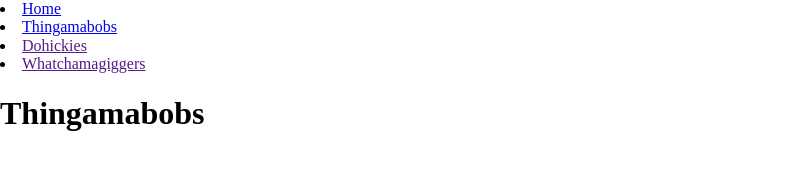
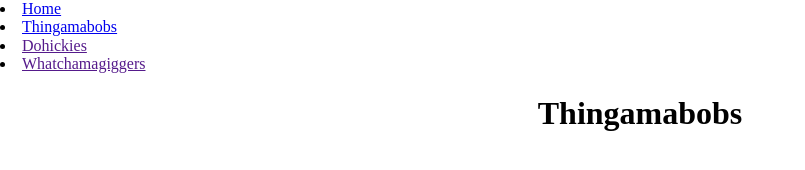
Before and after one commit to testinnplayin/wtd-pwa-test, a website with bundled scripts: page public/views/thingamabobs.html in a window 1280 px wide. Shown: the whole page, without its empty margins (0-805 px from the left). Built offline with nearby package versions, Linux system fonts and the light colour scheme; no server answers.

Commit message:
added main css

```diff
--- a/public/sw.js
+++ b/public/sw.js
@@ -12,7 +12,9 @@ const dashboardURLs = [
     '/scripts/index.js',
     '/scripts/thingamabobs/thingamabobs.js',
     '/styles/normalize.css',
-    '/styles/index.css'
+    '/styles/main.css',
+    '/styles/index.css',
+    '/styles/lists.css'
 ];
 
 let dashboardCacheName = 'dashboard-Cache',
--- a/public/views/thingamabobs.html
+++ b/public/views/thingamabobs.html
@@ -5,8 +5,9 @@
     <meta name="viewport" content="width=device-width, initial-scale=1.0">
     <meta http-equiv="X-UA-Compatible" content="ie=edge">
     <title>Thingamabob App</title>
-    <link rel="stylesheet" href="styles/normalize.css" />
-    <link rel="stylesheet" href="/styles/index.css" />
+    <link rel="stylesheet" href="/styles/normalize.css" />
+    <link rel="stylesheet" href="/styles/main.css" />
+    <link rel="stylesheet" href="/styles/lists.css" />
 </head>
 <body>
     <!-- Navbar -->
```
Also changed, not shown: public/index.html (+1 -0 lines).
